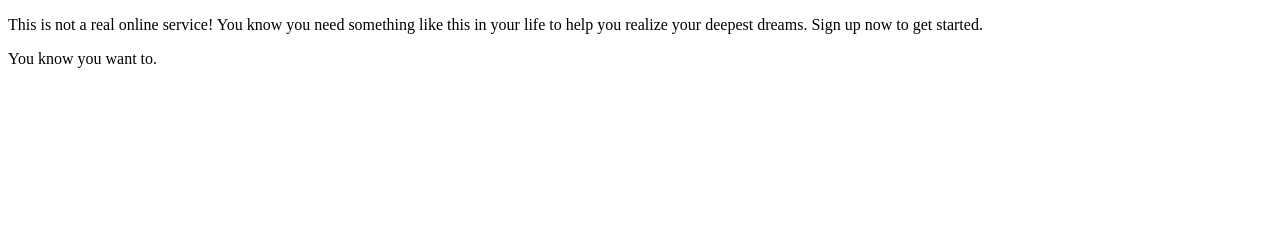
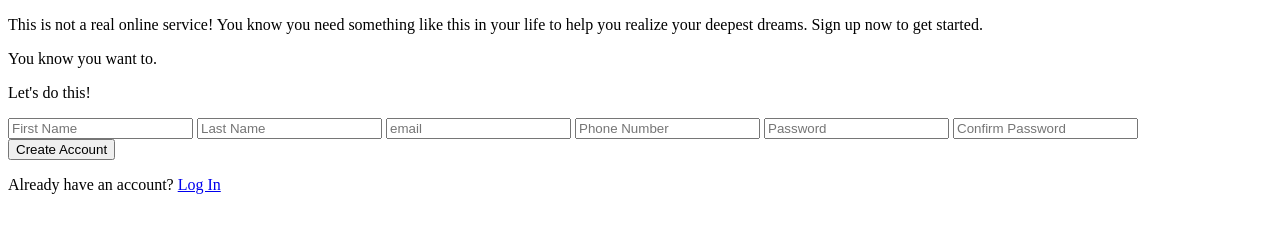
Before and after one commit to realmbs/odin-sign-up-form, a plain HTML site: page index.html in a window 1280 px wide. Drawn offline with Linux system fonts and the light colour scheme.

Commit message:
html mostly finished

```diff
--- a/index.html
+++ b/index.html
@@ -8,8 +8,10 @@
   <script src="script.js" defer></script>
 </head>
 <body>
-  <div class="image-container">
-    <!-- <img> -->
+  <div class="side-container">
+    <div class="image-container">
+      <!-- <img> -->
+    </div>
     <div class="logo-container"></div>
   </div>
   <div class="hero-container">
@@ -17,7 +19,21 @@
       <p>You know you want to.</p>
   </div>
   <div class="form-container">
-
+    <form action="submit.php" method="post">
+      <div class="form-content">
+        <p>Let's do this!</p>
+        <input type="text" name="firstName" id="firstName" placeholder="First Name" required>
+        <input type="text" name="lastName" id="lastName" placeholder="Last Name" required>
+        <input type="email" name="email" id="email" placeholder="email" required>
+        <input type="number" name="phone" id="phone" placeholder="Phone Number" required>
+        <input type="password" name="password" id="password" placeholder="Password" required>
+        <input type="password" name="confirmPassword" id="confirmPassword" placeholder="Confirm Password" required>
+      </div>
+      <div class="form-btn">
+        <button type="submit">Create Account</button>
+        <p>Already have an account? <a href=./login.html id="login">Log In</a></p>
+      </div>
+    </form>
   </div>
 </body>
 </html>
```
Also changed, not shown: login.html (added, +13 -0 lines).
